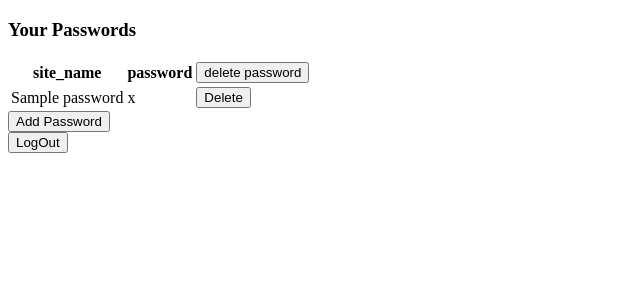
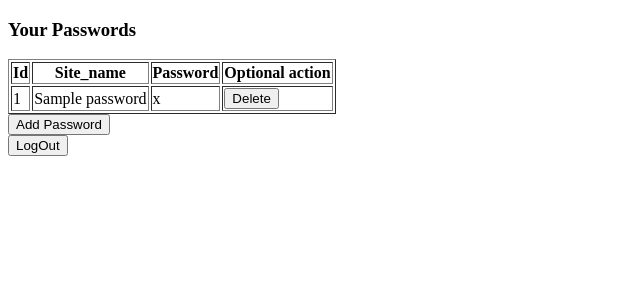
Before and after one commit to YazidNajimHassane/secure-vault, a Python web app: template templates/dashboard.html in a window 1280 px wide. Shown: the top 300 px of the page, without its empty margins (0-640 px from the left). Run offline with Jinja, Linux system fonts and the light colour scheme; the template is opened without the code that fills it: most values are stand-ins (such as "Sample title", 1, 10 or a date in 2020).

Commit message:
Update dashboard: fix table headers and show decrypted passwords

```diff
--- a/templates/dashboard.html
+++ b/templates/dashboard.html
@@ -5,16 +5,18 @@
         <h3>There are no passwords saved </h3>
     {%else%}
         <h3>Your Passwords</h3>
-        <table>
+        <table border="1">
             <tr>
-                <th>site_name</th>
-                <th>password</th>
-                <th><button>delete password</button></th>
+                <th>Id</th>
+                <th>Site_name</th>
+                <th>Password</th>
+                <th>Optional action</th>
             </tr>
             {%for p in passwords %}
                 <tr>
+                    <td>{{p.id}}</td>
                     <td>{{p.site_name}}</td>
-                    <td>{{p.encrypted_password}}</td>
+                    <td>{{p.password}}</td>
                     <td>
                         <form action="{{url_for('remove_password',id=p.id)}}" method="POST">
                             <button type="submit">Delete</button>
```
